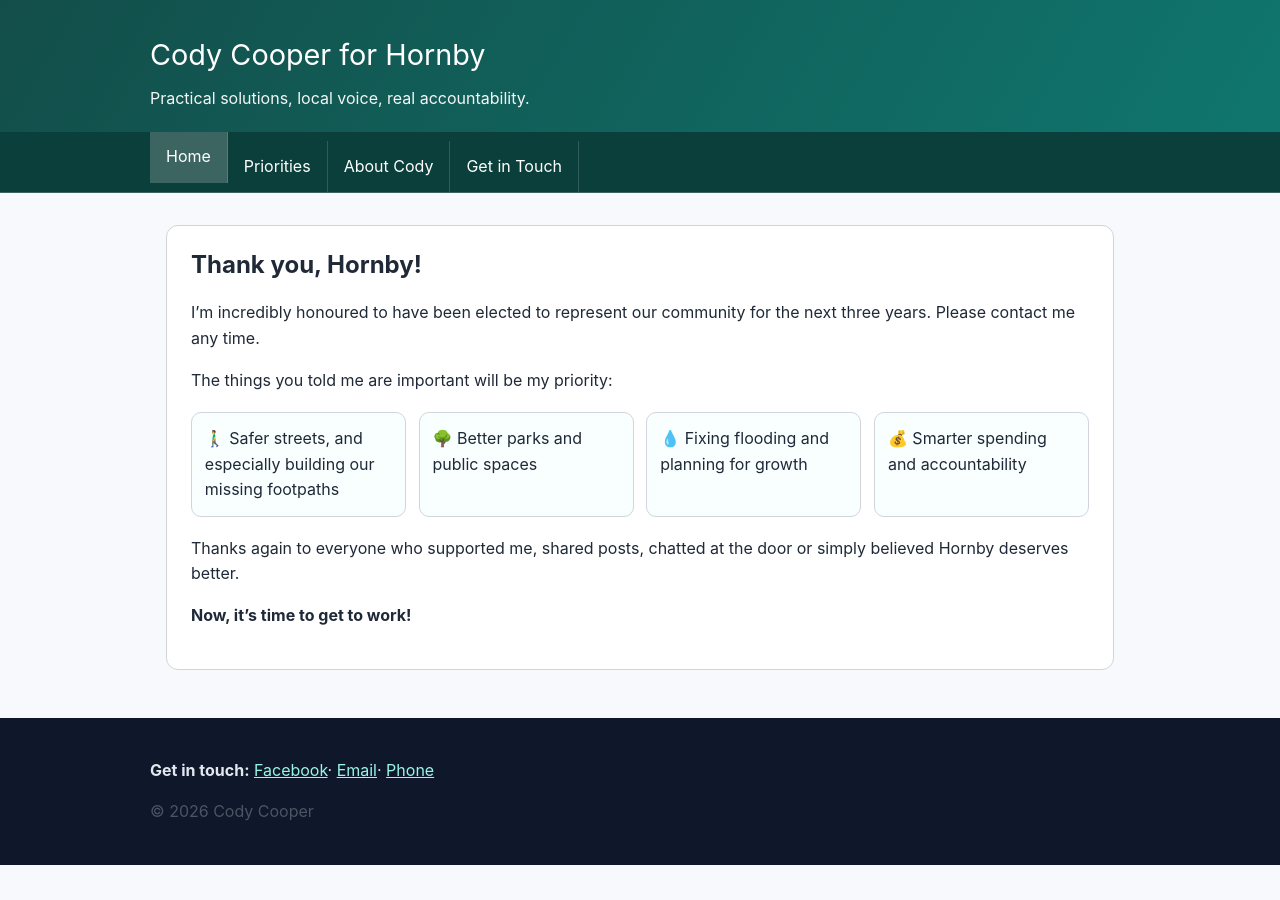
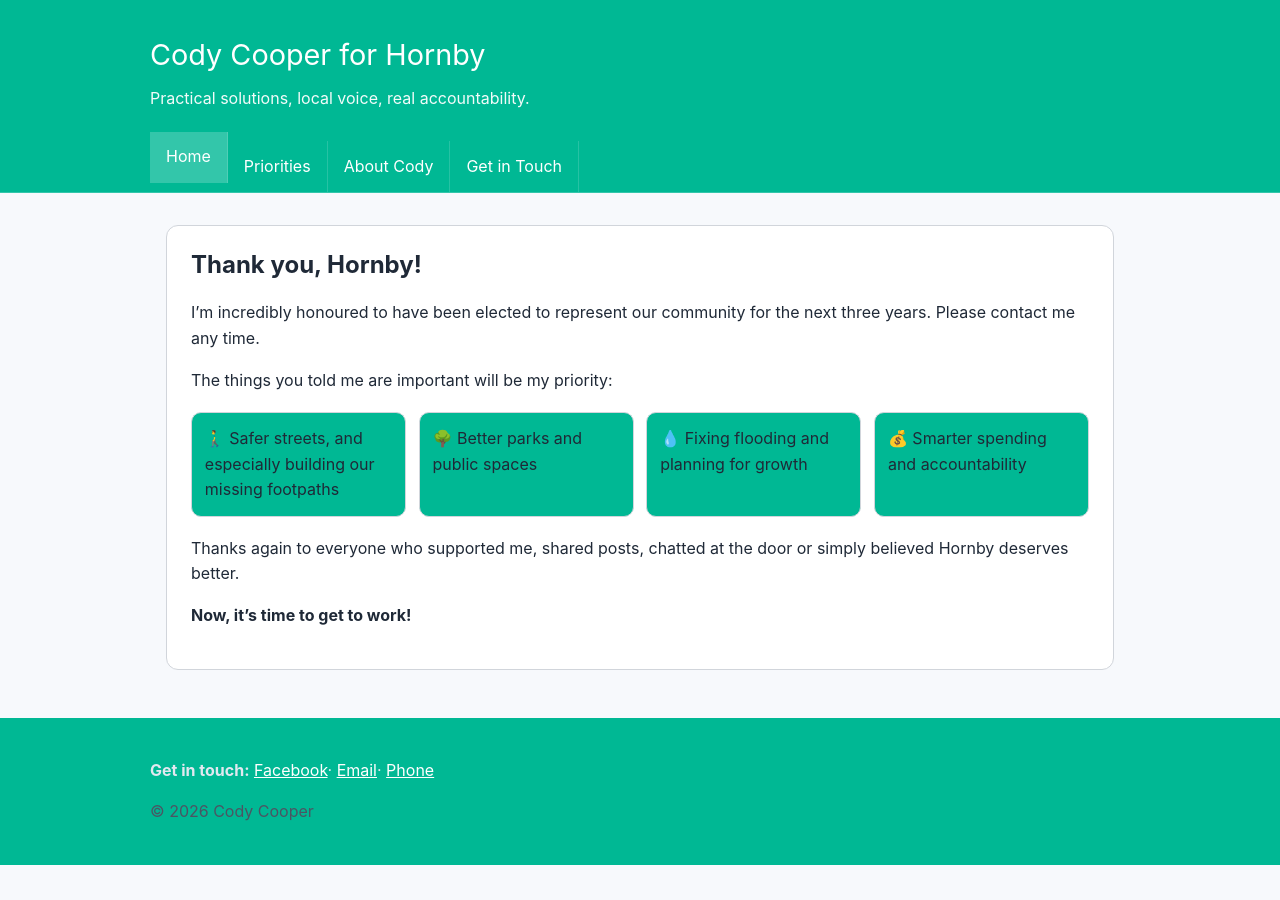
Before and after one commit to codyc1515/website, a Jekyll site: the page built from index.md, in a window 1280 px wide. Built offline with Jekyll 4.4.1, drawn with Linux system fonts in a browser that asks for light colours.

Commit message:
Use single rgb(0, 184, 148) brand color across theme

```diff
--- a/assets/styles.css
+++ b/assets/styles.css
@@ -2,8 +2,7 @@
   --bg: #f7f9fc;
   --text: #1f2937;
   --muted: #4b5563;
-  --brand: #0f766e;
-  --brand-dark: #115e59;
+  --brand: rgb(0, 184, 148);
   --card: #ffffff;
   --border: #d1d5db;
   --max: 980px;
@@ -21,10 +20,10 @@ body {
 
 a { color: var(--brand); }
 
-a:hover { color: var(--brand-dark); }
+a:hover { color: var(--brand); }
 
 .site-header {
-  background: linear-gradient(120deg, #134e4a, #0f766e);
+  background: var(--brand);
   color: #fff;
   padding: 2rem 1rem 1.25rem;
 }
@@ -47,7 +46,7 @@ a:hover { color: var(--brand-dark); }
 }
 
 .site-nav {
-  background: #0b3f3b;
+  background: var(--brand);
   border-bottom: 1px solid rgba(255,255,255,.2);
 }
 
@@ -94,7 +93,7 @@ h2 { margin-top: 1.8rem; }
 .icon-item {
   border: 1px solid var(--border);
   border-radius: 10px;
-  background: #f8fffe;
+  background: var(--brand);
   padding: .8rem;
 }
 
@@ -102,12 +101,12 @@ ul li + li,
 ol li + li { margin-top: .6rem; }
 
 .site-footer {
-  background: #0f172a;
+  background: var(--brand);
   color: #e2e8f0;
   padding: 1.5rem 1rem;
 }
 
-.site-footer a { color: #99f6e4; }
+.site-footer a { color: #fff; }
 
 .muted { color: var(--muted); }
 
```
